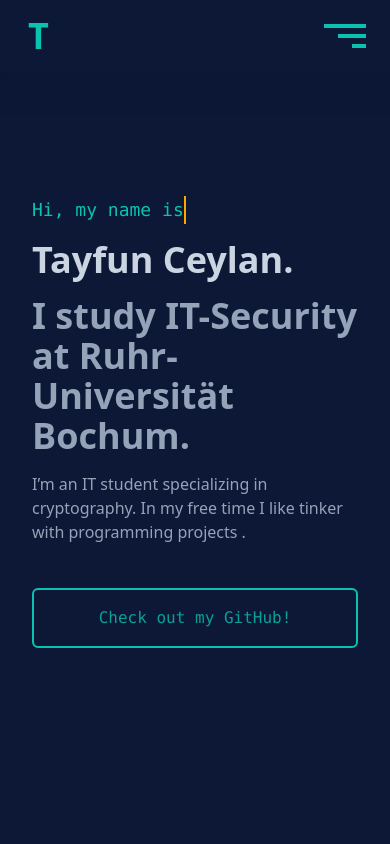
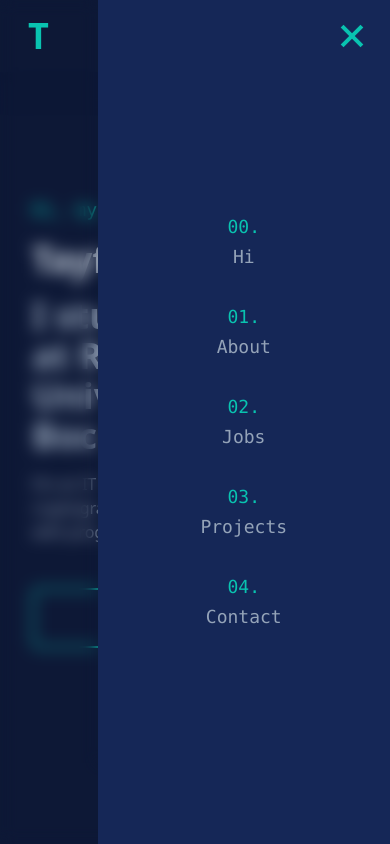
Before and after one commit to tayfunceylan/portfolio, a SvelteKit app: page / in a window 390 px wide. Shown: the top 844 px of the page. Built offline with nearby package versions, Linux system fonts and the light colour scheme.

Commit message:
- added 00 section - nav bar bug fixes

```diff
--- a/src/routes/Navbar.svelte
+++ b/src/routes/Navbar.svelte
@@ -1,18 +1,19 @@
 <script lang="ts">
 	import Logo from '$lib/svg/Logo.svelte';
 
-	let open = false;
+	let open = true;
 	const toggle = () => (open = !open);
-	const sections = ['About', 'Jobs', 'Projects', 'Contact'];
+	const sections = ['Hi', 'About', 'Jobs', 'Projects', 'Contact'];
 </script>
 
 <nav
 	class="fixed left-1/2 top-0 z-10 flex w-full max-w-screen-lg -translate-x-1/2 items-center justify-between bg-blue-zodiac-800 px-7 py-4 shadow-xl shadow-blue-zodiac-800 transition-all duration-1000 md:px-9"
 >
-	<a href="/" class="text-4xl font-semibold text-mint-tulip-500">T</a>
-	<label class="peer relative size-10 text-mint-tulip-500 md:hidden">
+	<a href="/" class="z-10 text-4xl font-semibold text-mint-tulip-500">T</a>
+	<label for="navbar" class="peer relative size-10 text-mint-tulip-500 md:hidden">
+		<div class="absolute z-20 size-14"></div>
 		<div class="absolute left-3/4 top-1/2">
-			<input type="checkbox" class="peer hidden" bind:checked={open} />
+			<input type="checkbox" id="navbar" class="peer hidden" bind:checked={open} />
 			<span
 				class="absolute z-20 h-1 w-7 -translate-x-[calc(50%+7px)] -translate-y-[calc(50%+10px)] scale-x-150 bg-current transition duration-500 ease-in
 						peer-checked:-translate-x-1/2 peer-checked:-translate-y-1/2
@@ -34,26 +35,19 @@
 					"
 			></span>
 			<div
-				class="group pointer-events-none fixed left-0 top-0 flex h-screen translate-x-[0vw] flex-nowrap transition duration-1000 peer-checked:-translate-x-[100vw]"
-			>
-				<button
-					class="pointer-events-auto h-full w-[125vw] scale-0 opacity-0 backdrop-blur-sm transition-opacity duration-1000
-						peer-checked:group-[]:scale-100
-						peer-checked:group-[]:opacity-100
-					"
-					onclick={toggle}
-				/>
+				class="fixed right-0 top-0 -z-10 h-screen w-screen translate-x-full opacity-0 backdrop-blur transition-opacity duration-500 peer-checked:translate-x-0 peer-checked:opacity-100"
+			></div>
 			<div
-					class="pointer-events-none flex h-full w-[75vw] flex-col items-center justify-center bg-blue-zodiac-700 ease-out"
+				class="fixed right-0 top-[50vh] z-20 my-auto flex -translate-y-1/2 translate-x-full flex-col items-center justify-center transition duration-500 ease-in-out peer-checked:-translate-x-[calc(37.5vw-50%)]"
 			>
 				{#each sections as section, i}
 					<a
-							href="#{section.toLowerCase()}"
-							class="group/section pointer-events-auto space-y-0.5 py-4"
+						href={i != 0 ? `#${section.toLowerCase()}` : ''}
+						class="group/section space-y-0.5 py-4"
 						onclick={toggle}
 					>
 						<div class="text-center font-mono text-lg text-mint-tulip-500">
-								{(i + 1).toString().padStart(2, '0')}.
+							{i.toString().padStart(2, '0')}.
 						</div>
 						<div
 							class="text-center font-mono text-lg text-slate-400 transition duration-300 group-hover/section:text-mint-tulip-500"
@@ -64,17 +58,18 @@
 				{/each}
 			</div>
 		</div>
-		</div>
 	</label>
+	<div
+		class="fixed right-0 top-0 z-10 h-screen w-9/12 translate-x-full bg-blue-zodiac-700 transition duration-500 ease-in-out peer-has-[:checked]:translate-x-0 md:hidden"
+	/>
 	<div class="hidden md:flex">
 		{#each sections as section, i}
 			<a
-				href="#{section.toLowerCase()}"
-				class="group pointer-events-auto flex items-center space-x-1 px-3"
-				onclick={toggle}
+				href={i != 0 ? `#${section.toLowerCase()}` : ''}
+				class="group flex items-center space-x-1 px-3"
 			>
 				<div class="text-center font-mono text-sm text-mint-tulip-500">
-					{(i + 1).toString().padStart(2, '0')}.
+					{i.toString().padStart(2, '0')}.
 				</div>
 				<div
 					class="text-center font-mono text-sm text-slate-300 transition duration-300 group-hover:text-mint-tulip-500"
```
Lines whose indentation alone changed are shown as unchanged.
